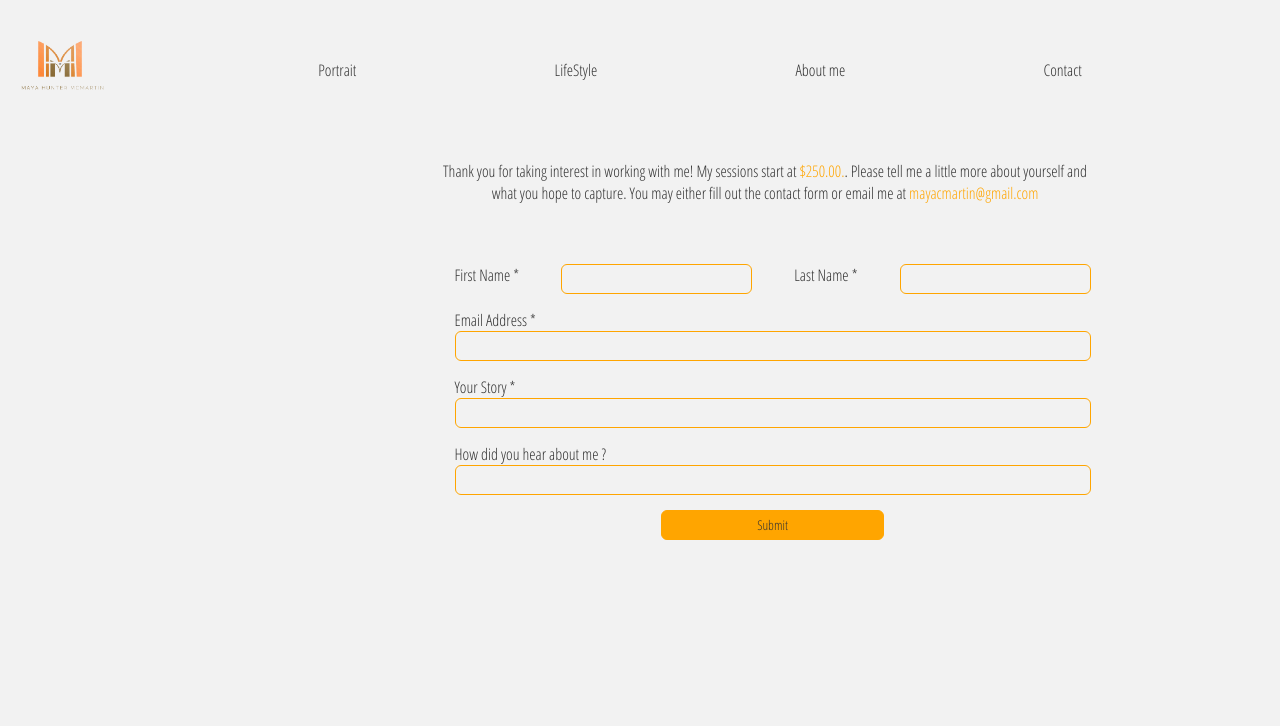
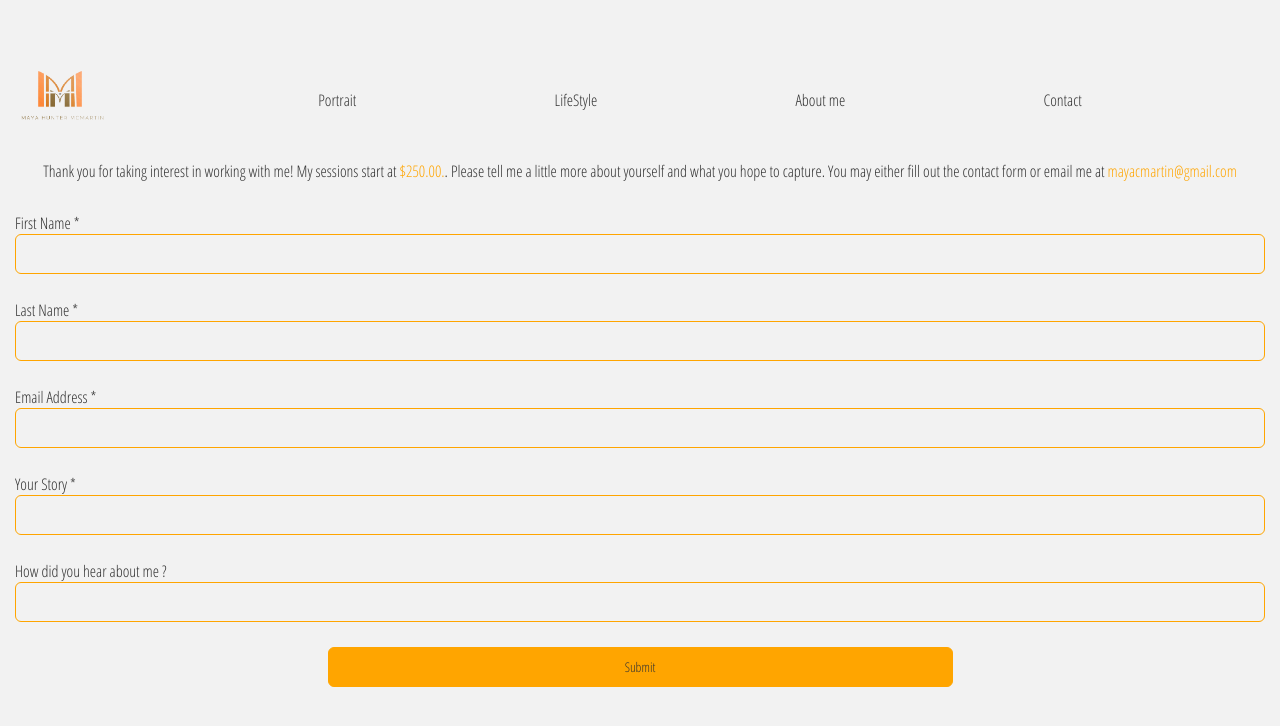
Before and after one commit to Fr-yayou/MayaPhoto, a React (Create React App) app: page /contact in a window 1280 px wide. Shown: the top 726 px of the page. Built offline with nearby package versions, Linux system fonts and the light colour scheme.

Commit message:
last commit

```diff
--- a/src/style/app.css
+++ b/src/style/app.css
@@ -98,6 +98,23 @@
   }
 }
 
+.pic-container {
+  height: 100%;
+  width: 100%;
+}
+
+.pic-container__pic {
+  max-width: 100%;
+  margin-left: 15px;
+  margin-right: 15px;
+}
+
+.text-container {
+  margin-left: 15px;
+  margin-right: 15px;
+}
+
+@media screen and (min-width: 1339px) {
   .about-container {
     margin-left: 300px;
     padding-top: 165px;
@@ -105,30 +122,26 @@
     display: -ms-flexbox;
     display: flex;
   }
-
   .container-picture {
     width: 50%;
   }
-
   .text-container {
     width: 65%;
     text-align: center;
     margin-right: 15px;
   }
-
   .text {
     line-height: 2.1;
     margin-left: 10%;
     margin-right: 10%;
   }
-
   .pic-container {
     width: 35%;
   }
-
   .pic-container__pic {
     width: 100%;
     padding-right: 15px;
+  }
 }
 
 .image {
@@ -391,6 +404,155 @@
 }
 
 .contact-container {
+  margin-right: 15px;
+  margin-left: 15px;
+}
+
+.container-description-text {
+  text-align: center;
+  padding-top: 130px;
+  margin-top: 30px;
+}
+
+span {
+  color: #FFA500;
+}
+
+.container-form {
+  display: -webkit-box;
+  display: -ms-flexbox;
+  display: flex;
+  -webkit-box-orient: vertical;
+  -webkit-box-direction: normal;
+      -ms-flex-direction: column;
+          flex-direction: column;
+  -webkit-box-align: center;
+      -ms-flex-align: center;
+          align-items: center;
+  margin-top: 30px;
+  width: 100%;
+}
+
+.container-form__submit {
+  width: 100%;
+}
+
+.container-form__submit__containerLabel {
+  display: -webkit-box;
+  display: -ms-flexbox;
+  display: flex;
+  -webkit-box-orient: vertical;
+  -webkit-box-direction: normal;
+      -ms-flex-direction: column;
+          flex-direction: column;
+  width: 100%;
+  margin-top: 25px;
+}
+
+.container-form__submit__containerLabel__btn {
+  display: -webkit-box;
+  display: -ms-flexbox;
+  display: flex;
+  -webkit-box-pack: center;
+      -ms-flex-pack: center;
+          justify-content: center;
+  margin-top: 25px;
+}
+
+#containerName {
+  display: -webkit-box;
+  display: -ms-flexbox;
+  display: flex;
+  -webkit-box-orient: vertical;
+  -webkit-box-direction: normal;
+      -ms-flex-direction: column;
+          flex-direction: column;
+}
+
+#submitBtn {
+  width: 50%;
+}
+
+#lastName {
+  border-radius: 6px;
+  border: 1px solid #FFA500;
+  outline: none;
+  height: 40px;
+  text-indent: 10px;
+}
+
+#name {
+  border-radius: 6px;
+  border: 1px solid #FFA500;
+  outline: none;
+  height: 40px;
+  text-indent: 10px;
+}
+
+#name:hover {
+  background-color: white;
+}
+
+#email {
+  border-radius: 6px;
+  border: 1px solid #FFA500;
+  outline: none;
+  height: 40px;
+  text-indent: 10px;
+}
+
+#yourStory {
+  border-radius: 6px;
+  border: 1px solid #FFA500;
+  outline: none;
+  height: 40px;
+  border: 1px solid #FFA500;
+  text-indent: 10px;
+}
+
+#yourStory:hover {
+  background-color: white;
+}
+
+#HowDidYou {
+  border-radius: 6px;
+  border: 1px solid #FFA500;
+  outline: none;
+  height: 40px;
+  text-indent: 10px;
+}
+
+#submitBtn:hover {
+  background-color: white;
+  color: #FFA500;
+}
+
+#submitBtn {
+  background-color: #FFA500;
+  border-radius: 6px;
+  outline: none;
+  height: 40px;
+  border: 1px solid #FFA500;
+}
+
+#lastName:hover {
+  background-color: white;
+}
+
+#email:hover {
+  background-color: white;
+}
+
+#HowDidYou:hover {
+  background-color: white;
+}
+
+#name {
+  margin-bottom: 25px;
+}
+
+@media screen and (min-width: 1339px) {
+  .contact-container {
     margin-left: 300px;
     margin-right: 50px;
     display: -webkit-box;
@@ -404,23 +566,17 @@
         -ms-flex-align: center;
             align-items: center;
   }
-
   .container-description-text {
     margin-top: 160px;
     width: 70%;
     text-align: center;
+    padding-top: 0px;
   }
-
   .container-form {
     width: 40%;
     margin-top: 60px;
     width: 70%;
   }
-
-.container-form__submit {
-  margin-left: 15px;
-}
-
   .container-form__submit__containerLabel {
     display: -webkit-box;
     display: -ms-flexbox;
@@ -429,13 +585,13 @@
     -webkit-box-direction: normal;
         -ms-flex-direction: column;
             flex-direction: column;
+    width: 100%;
     margin-bottom: 15px;
+    margin-top: 0px;
   }
-
   .container-form__submit__containerLabel__btn {
     text-align: center;
   }
-
   #containerName {
     display: -webkit-box;
     display: -ms-flexbox;
@@ -443,12 +599,14 @@
     -webkit-box-pack: center;
         -ms-flex-pack: center;
             justify-content: center;
-  margin-bottom: 15px;
+    -webkit-box-orient: unset;
+    -webkit-box-direction: unset;
+        -ms-flex-direction: unset;
+            flex-direction: unset;
     -webkit-box-pack: justify;
         -ms-flex-pack: justify;
             justify-content: space-between;
   }
-
   #lastName {
     width: 30%;
     border-radius: 6px;
@@ -456,7 +614,6 @@
     outline: none;
     height: 30px;
   }
-
   #name {
     width: 30%;
     border-radius: 6px;
@@ -464,11 +621,9 @@
     outline: none;
     height: 30px;
   }
-
   span {
     color: #FFA500;
   }
-
   #submitBtn {
     width: 35%;
     background-color: #FFA500;
@@ -477,21 +632,18 @@ span {
     height: 30px;
     border: 1px solid #FFA500;
   }
-
   #HowDidYou {
     border-radius: 6px;
     border: 1px solid #FFA500;
     outline: none;
     height: 30px;
   }
-
   #email {
     border-radius: 6px;
     border: 1px solid #FFA500;
     outline: none;
     height: 30px;
   }
-
   #yourStory {
     border-radius: 6px;
     border: 1px solid #FFA500;
@@ -499,30 +651,25 @@ span {
     height: 30px;
     border: 1px solid #FFA500;
   }
-
   #yourStory:hover {
     background-color: white;
   }
-
   #email:hover {
     background-color: white;
   }
-
   #HowDidYou:hover {
     background-color: white;
   }
-
   #name:hover {
     background-color: white;
   }
-
   #lastName:hover {
     background-color: white;
   }
-
   #submitBtn:hover {
     background-color: white;
     color: #FFA500;
+  }
 }
 
 * {
--- a/src/style/partiel/_contact.scss
+++ b/src/style/partiel/_contact.scss
@@ -1,9 +1,126 @@
 //Phone//
+
+.contact-container{
+    margin-right: 15px;
+    margin-left: 15px;
+}
+
+.container-description-text{
+    text-align: center;
+    padding-top: 130px;
+    margin-top: 30px;
+
+}
+span{
+    color: #FFA500
+}
+.container-form{
+    display:flex;
+    flex-direction:column;
+    align-items: center;
+    margin-top: 30px;
+    width: 100%;
 
 
 
+    &__submit{
+        width: 100%;
 
+        &__containerLabel{
+            display:flex;
+            flex-direction:column;
+            width: 100%;
+            margin-top: 25px;
+
+            &__btn{
+                display: flex;
+                justify-content: center;
+                margin-top: 25px;
+
+            }
+
+        }
+    }
+
+}
+#containerName{
+    display:flex;
+    flex-direction:column;
+
+}
+#submitBtn{
+    width: 50%;
+}
+#lastName{
+    border-radius:6px;
+    border:1px solid #FFA500;
+    outline: none;
+    height: 40px;
+    text-indent: 10px;
+}
+#name{
+    border-radius:6px;
+    border:1px solid #FFA500;
+    outline: none;
+    height: 40px;
+    text-indent: 10px;
+}
+#name:hover{
+    background-color: white;
+}
+#email{
+    border-radius:6px;
+    border:1px solid #FFA500;
+    outline: none;
+    height: 40px;
+    text-indent: 10px;
+}
+#yourStory{
+    border-radius:6px;
+    border:1px solid #FFA500;
+    outline: none;
+    height: 40px;
+    border:1px solid #FFA500;
+    text-indent: 10px;
+
+}
+#yourStory:hover{
+    background-color: white;
+}
+#HowDidYou{
+    border-radius:6px;
+    border:1px solid #FFA500;
+    outline: none;
+    height: 40px;
+    text-indent: 10px;
+
+}
+#submitBtn:hover{
+    background-color: white;
+    color:#FFA500;
+}
+#submitBtn{
+    background-color: #FFA500;
+    border-radius: 6px;
+    outline: none;
+    height: 40px;
+    border:1px solid #FFA500;
+
+}
+#lastName:hover{
+    background-color: white;
+}
+#email:hover{
+    background-color: white;
+}
+#HowDidYou:hover{
+    background-color: white;
+}
+#name{
+    margin-bottom: 25px;
+}
 //Desktop//
+@media screen and (min-width:1339px){
 .contact-container{
     margin-left:300px;
     margin-right:50px;
@@ -18,6 +135,7 @@
     margin-top: 160px;
     width: 70%;
     text-align: center;
+    padding-top: 0px;
 }
 
 .container-form{
@@ -26,12 +144,13 @@
     width: 70%;
 
     &__submit{
-        margin-left: 15px;
 
         &__containerLabel{
             display: flex;
             flex-direction: column;
+            width: 100%;
             margin-bottom: 15px;
+            margin-top: 0px;
 
             &__btn{
                 text-align: center;
@@ -43,7 +162,7 @@
 #containerName{
     display: flex;
     justify-content: center;
-    margin-bottom: 15px;
+    flex-direction: unset;
     justify-content: space-between
 }
 #lastName{
@@ -112,3 +231,5 @@ span{
     background-color: white;
     color:#FFA500;
 }
+
+}
--- a/src/style/partiel/_header.scss
+++ b/src/style/partiel/_header.scss
@@ -42,8 +42,8 @@
 
 //Destop//
 
+@media screen and (min-width:1339px){
 
-@media screen and (min-width:1339px){
     .nav-container{
     position: fixed;
     height: 100%;
```
Also changed, not shown: src/style/partiel/_about.scss (+25 -0 lines), 1 other file (tests, documents, lock files or other folders). Lines whose indentation alone changed are shown as unchanged.
